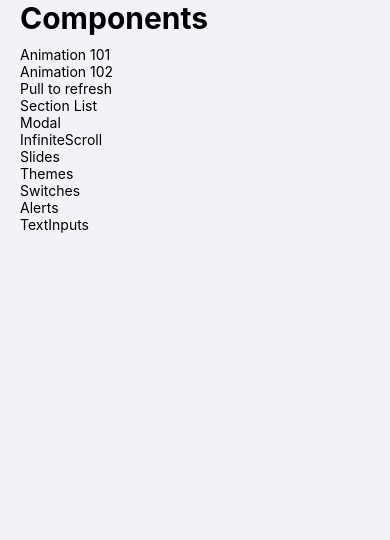
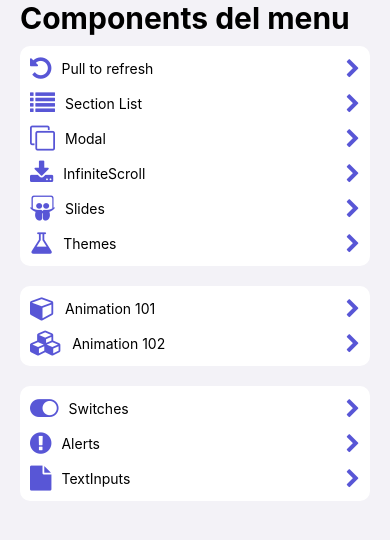
Before and after one commit to mauricio-hub/react-native-components-app, a React Native app: screen /Home in a window 390 px wide. Shown: the top 540 px of the page. Built offline with nearby package versions, Linux system fonts and the light colour scheme.

Commit message:
agregando menu

```diff
--- a/src/presentatiion/screens/home/HomeScreen.tsx
+++ b/src/presentatiion/screens/home/HomeScreen.tsx
@@ -5,7 +5,10 @@ import { globalStyles } from '../../config/theme/theme';
 import { ScrollView } from 'react-native-gesture-handler';
 import { Title } from '../ui/Title';
 import { useSafeAreaFrame, useSafeAreaInsets } from 'react-native-safe-area-context';
-export const menuItems = [
+import { MenuItems } from '../ui/MenuItem';
+
+
+const animationMenuItems = [
   // 01-animationMenuItems
   {
     name: 'Animation 101',
@@ -17,11 +20,16 @@ export const menuItems = [
     icon: 'cubes', // FontAwesome: cubes (aproximado)
     component: 'Animation102Screen',
   },
+]
+
+
+export const menuItems = [
+
 
   // 02-menuItems
   {
     name: 'Pull to refresh',
-    icon: 'sync', // FontAwesome: sync
+    icon: 'rotate-left', // FontAwesome: sync
     component: 'PullToRefreshScreen',
   },
   {
@@ -50,6 +58,11 @@ export const menuItems = [
     component: 'ChangeThemeScreen',
   },
 
+
+];
+
+
+const uiMenuItems = [
   // 03- uiMenuItems
   {
     name: 'Switches',
@@ -63,11 +76,11 @@ export const menuItems = [
   },
   {
     name: 'TextInputs',
-    icon: 'file-', // FontAwesome: file-alt (similar a document-text)
+    icon: 'file', // FontAwesome: file-alt (similar a document-text)
     component: 'TextInputScreen',
   },
-];
 
+]
 
 export const HomeScreen = () => {
 
@@ -75,17 +88,36 @@ export const HomeScreen = () => {
 
   return (
     <View style={[globalStyles.mainContainer]}>
-      <View  style={globalStyles.globalMargin}>
+      <View style={globalStyles.globalMargin}>
         <ScrollView>
-          <Title text="Components" safe />
+          <Title text="Components del menu" safe />
 
-          <View>
-            {
-              menuItems.map((item, index) => (
-                <Text key={index}>{item.name}</Text>
-              ))
-            }
-          </View>
+          {
+            menuItems.map((item, index) => (
+              < MenuItems key={item.component} {...item}
+                isFirst={index === 0}
+                isLast={index === menuItems.length - 1}
+              />
+            ))
+          }
+          <View style={{ marginTop: 20 }} />
+          {
+            animationMenuItems.map((item, index) => (
+              < MenuItems key={item.component} {...item}
+                isFirst={index === 0}
+                isLast={index === animationMenuItems.length - 1}
+              />
+            ))
+          }
+          <View style={{ marginTop: 20 }} />
+          {
+            uiMenuItems.map((item, index) => (
+              < MenuItems key={item.component} {...item}
+                isFirst={index === 0}
+                isLast={index === uiMenuItems.length - 1}
+              />
+            ))
+          }
 
         </ScrollView>
       </View>
--- /dev/null
+++ b/src/presentatiion/screens/ui/MenuItem.tsx
@@ -0,0 +1,61 @@
+import React from 'react';
+import { View, Text, Pressable, StyleSheet } from 'react-native';
+import { colors } from '../../config/theme/theme';
+import FontAwesome from '@expo/vector-icons/FontAwesome';
+import { useNavigation } from '@react-navigation/native';
+
+interface Props {
+  name: string;
+  icon: string;
+  component: string;
+
+  isFirst?: boolean;
+  isLast?: boolean;
+}
+
+export const MenuItems = ({ name, component, icon ,isFirst=false,isLast=false}: Props) => {
+
+   const navigation = useNavigation<any>();
+
+
+  return (
+    <Pressable
+      onPress={() => navigation.navigate(component)}
+      //style={{ marginVertical: 5 }}
+
+    >
+      <View
+        style={{
+          ...styles.container,
+          backgroundColor: colors.cardBackground,
+          ...(isFirst && { borderTopLeftRadius: 10, borderTopRightRadius: 10, paddingTop: 10}),
+          ...(isLast && { borderBottomLeftRadius: 10, borderBottomRightRadius: 10, paddingBottom: 10}),
+        }}
+      >
+        <FontAwesome
+          //name icon type any
+          name={icon  as any}
+          size={25}
+          style={{ marginRight: 10 }}
+          color={colors.primary}
+        />
+        <Text style={{ color: colors.text }}>{name}</Text>
+        <FontAwesome
+          name="chevron-right"
+          size={20}
+          style={{ marginLeft:'auto',color: colors.primary}}
+
+        />
+      </View>
+    </Pressable>
+  );
+};
+
+const styles = StyleSheet.create({
+  container: {
+    flexDirection: 'row',
+    alignItems: 'center',
+    paddingHorizontal: 10,
+    paddingVertical: 5,
+  },
+});
```
